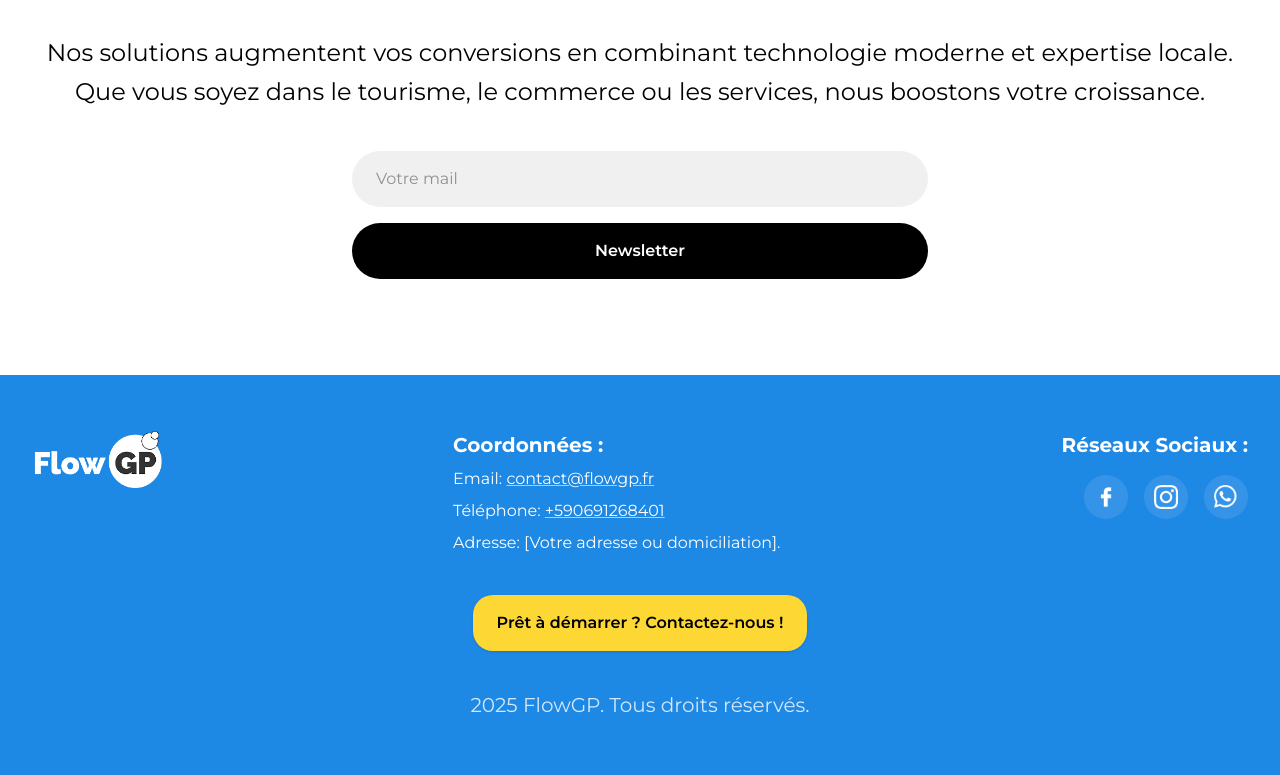
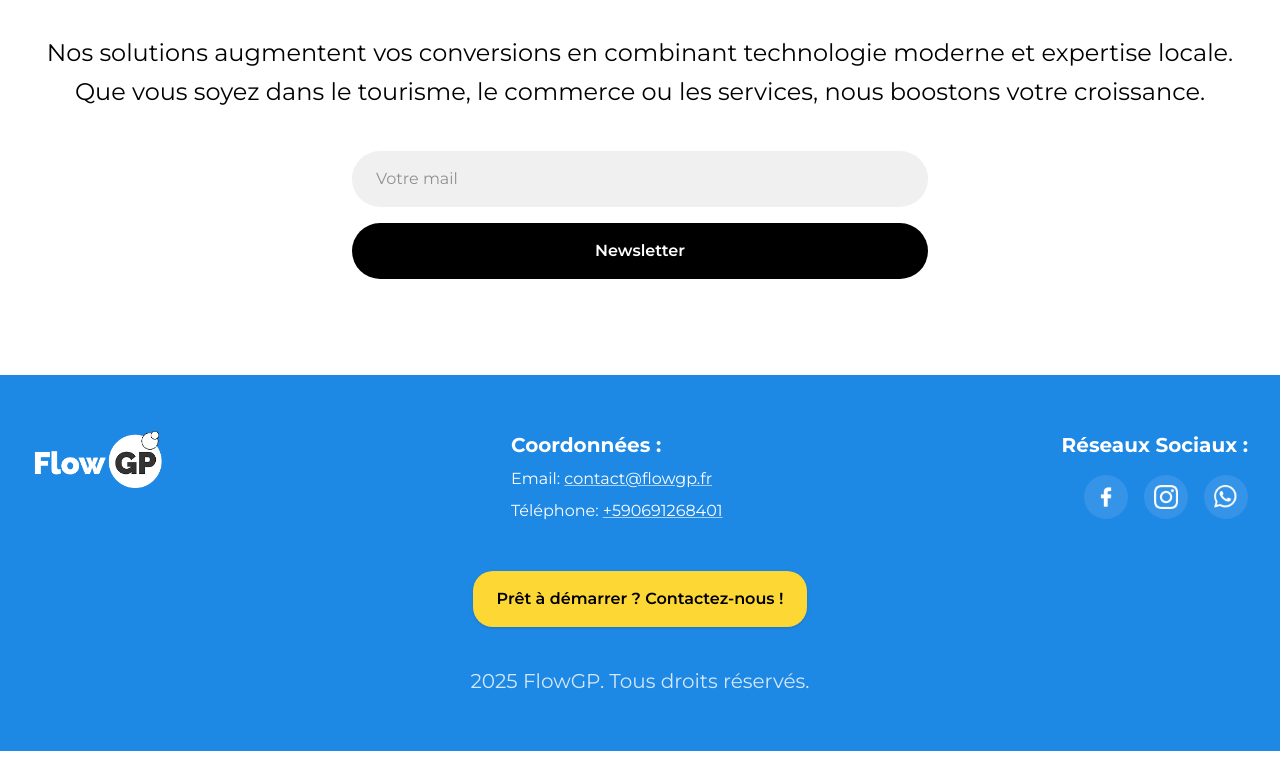
Before and after one commit to Okpeyemi/flowgp, a Next.js app: page / in a window 1280 px wide. Shown: the part 2111-2886 px from the top of the page. After the commit the page ends 2862 px from the top, so only its background shows below. Built offline with nearby package versions, Linux system fonts and the light colour scheme; no server answers.

Commit message:
feat: supprimer l'adresse de contact dans le pied de page

```diff
--- a/src/components/footer.tsx
+++ b/src/components/footer.tsx
@@ -43,7 +43,6 @@ export default function Footer() {
                   +590691268401
                 </Link>
               </p>
-              <p>Adresse: [Votre adresse ou domiciliation].</p>
             </div>
 
           <div className="flex flex-col items-start lg:items-end gap-4">
```
